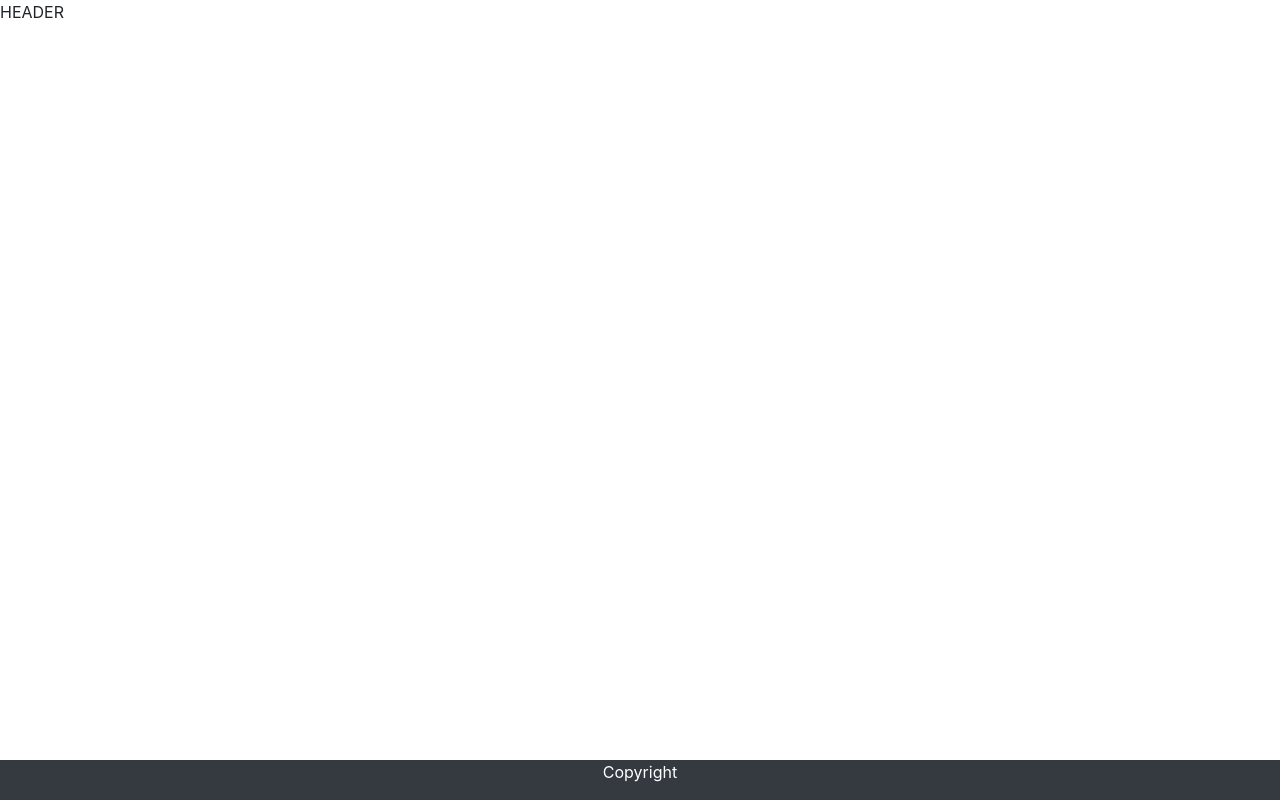
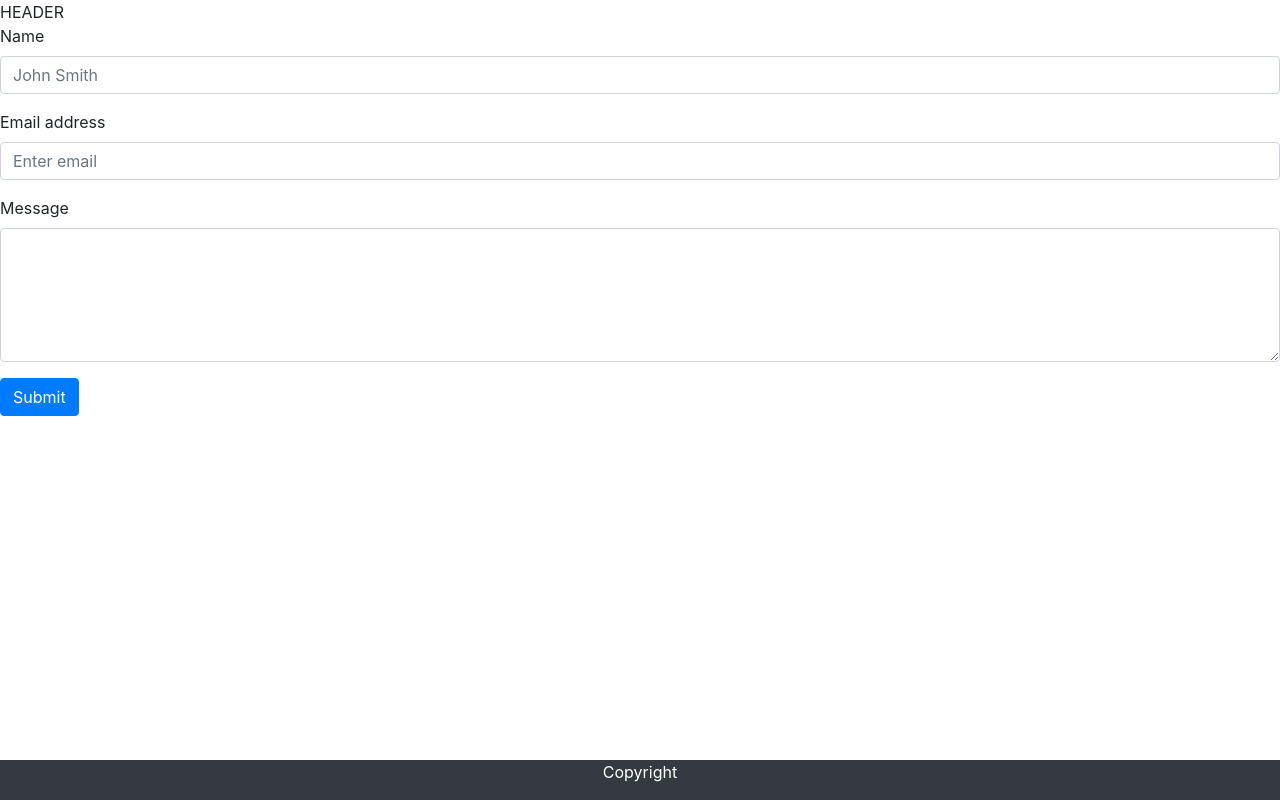
Before and after one commit to damicose/Bootstrap-Portfolio, a plain HTML site: page contact.html in a window 1280 px wide. Drawn offline with nearby package versions, Linux system fonts and the light colour scheme.

Commit message:
basic form up for contact page, needs formatting

```diff
--- a/contact.html
+++ b/contact.html
@@ -9,6 +9,23 @@
 <body>
 
     HEADER
+
+
+    <form>
+            <div class="form-group">
+                    <label for="exampleInputPassword1">Name</label>
+                    <input type="text" class="form-control" id="exampleInputPassword1" placeholder="John Smith">
+                  </div>
+                <div class="form-group">
+              <label for="exampleInputEmail1">Email address</label>
+              <input type="email" class="form-control" id="exampleInputEmail1" aria-describedby="emailHelp" placeholder="Enter email">
+            </div>
+            <div class="form-group">
+                    <label for="exampleFormControlTextarea1">Message</label>
+                    <textarea class="form-control" id="exampleFormControlTextarea1" rows="5"></textarea>
+                  </div>
+            <button type="submit" class="btn btn-primary">Submit</button>
+          </form>
 
 
 
```
